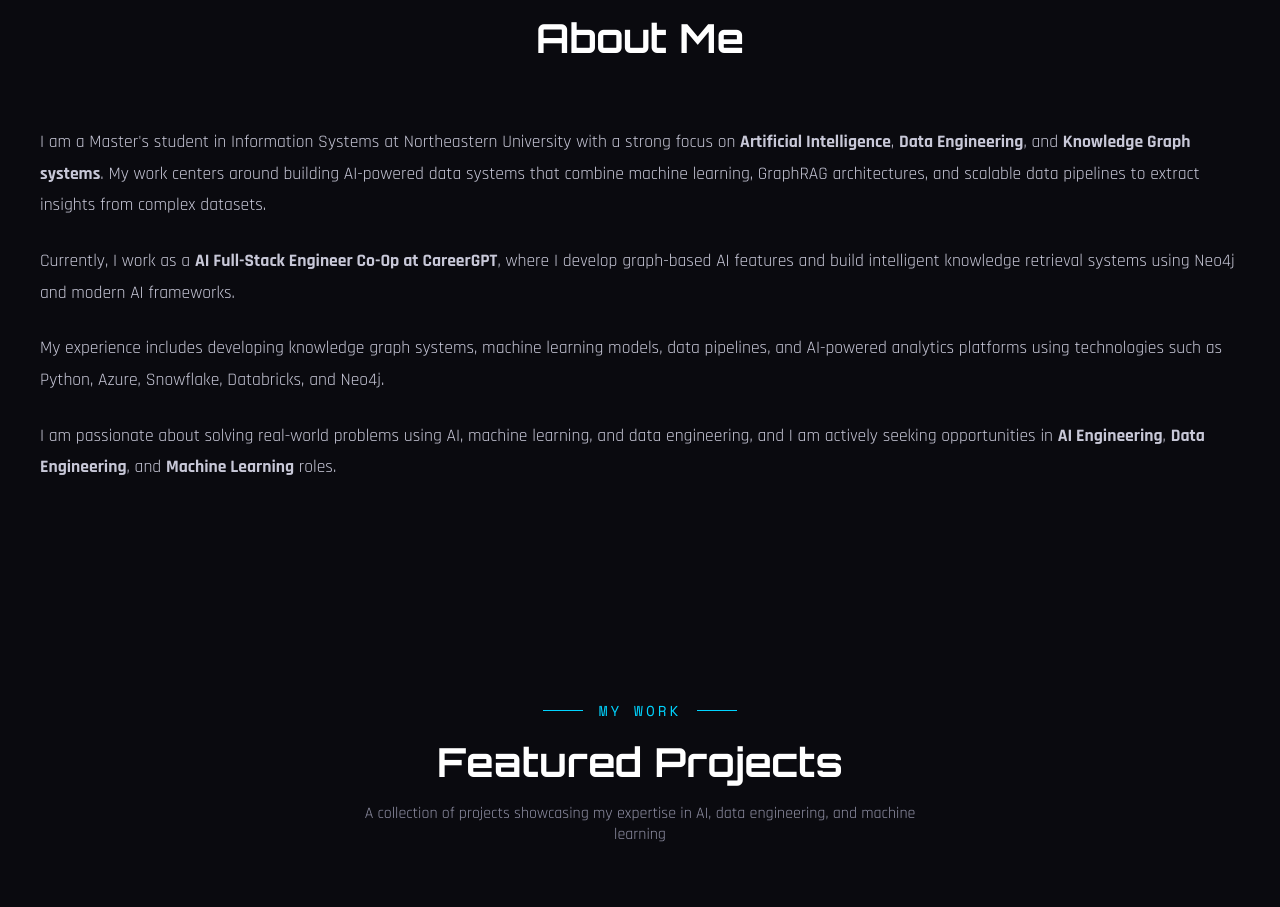
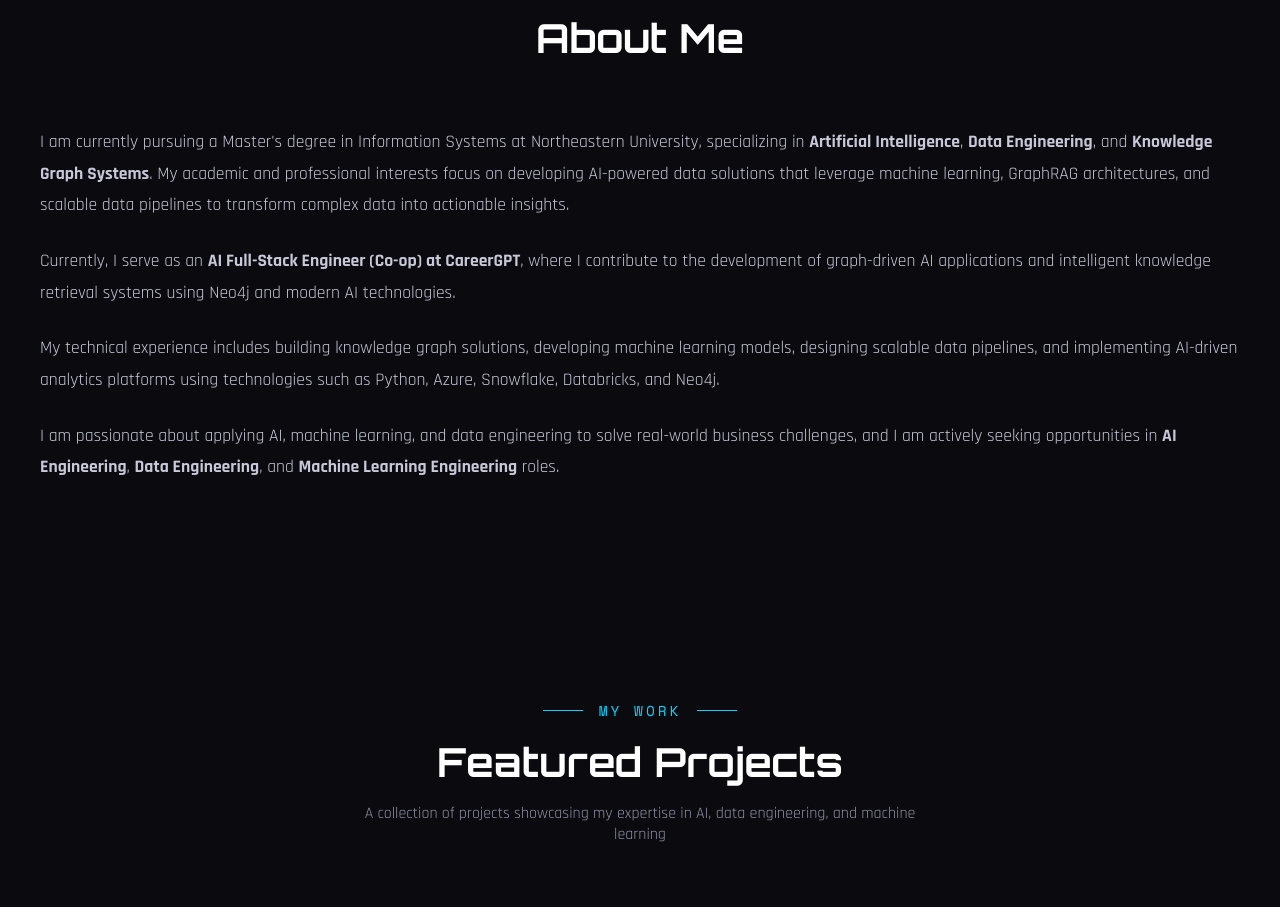
Before and after one commit to yashasvi1102/MY_PORTFOLIO, a React (Vite) app: page / in a window 1280 px wide. Shown: the part 920-1827 px from the top of the page. Built offline with nearby package versions, Linux system fonts and the light colour scheme.

Commit message:
edit content1

```diff
--- a/src/Portfolio.jsx
+++ b/src/Portfolio.jsx
@@ -1319,11 +1319,14 @@ const portfolioData = {
     linkedin: "https://www.linkedin.com/in/yashasvi-nagar-b627542b2",
     github: "https://github.com/yashasvi1102",
     bio: [
-      "I am a Master's student in Information Systems at Northeastern University with a strong focus on <strong>Artificial Intelligence</strong>, <strong>Data Engineering</strong>, and <strong>Knowledge Graph systems</strong>. My work centers around building AI-powered data systems that combine machine learning, GraphRAG architectures, and scalable data pipelines to extract insights from complex datasets.",
-      "Currently, I work as a <strong>AI Full-Stack Engineer Co-Op at CareerGPT</strong>, where I develop graph-based AI features and build intelligent knowledge retrieval systems using Neo4j and modern AI frameworks.",
-      "My experience includes developing knowledge graph systems, machine learning models, data pipelines, and AI-powered analytics platforms using technologies such as Python, Azure, Snowflake, Databricks, and Neo4j.",
-      "I am passionate about solving real-world problems using AI, machine learning, and data engineering, and I am actively seeking opportunities in <strong>AI Engineering</strong>, <strong>Data Engineering</strong>, and <strong>Machine Learning</strong> roles."
-    ]
+  "I am currently pursuing a Master's degree in Information Systems at Northeastern University, specializing in <strong>Artificial Intelligence</strong>, <strong>Data Engineering</strong>, and <strong>Knowledge Graph Systems</strong>. My academic and professional interests focus on developing AI-powered data solutions that leverage machine learning, GraphRAG architectures, and scalable data pipelines to transform complex data into actionable insights.",
+
+  "Currently, I serve as an <strong>AI Full-Stack Engineer (Co-op) at CareerGPT</strong>, where I contribute to the development of graph-driven AI applications and intelligent knowledge retrieval systems using Neo4j and modern AI technologies.",
+
+  "My technical experience includes building knowledge graph solutions, developing machine learning models, designing scalable data pipelines, and implementing AI-driven analytics platforms using technologies such as Python, Azure, Snowflake, Databricks, and Neo4j.",
+
+  "I am passionate about applying AI, machine learning, and data engineering to solve real-world business challenges, and I am actively seeking opportunities in <strong>AI Engineering</strong>, <strong>Data Engineering</strong>, and <strong>Machine Learning Engineering</strong> roles."
+]
   },
 
   whatIDo: [
```
